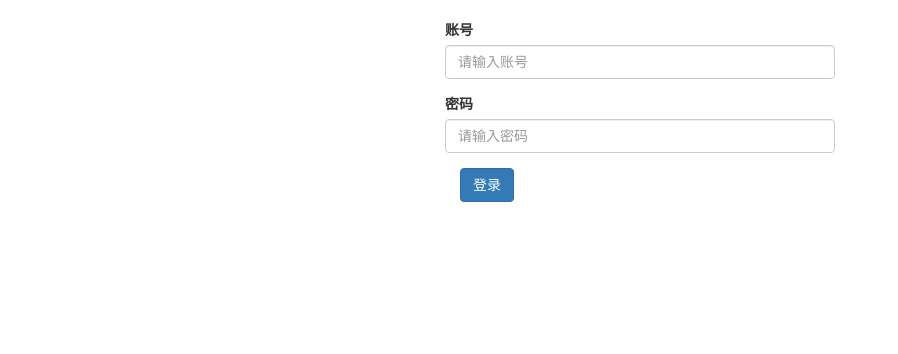
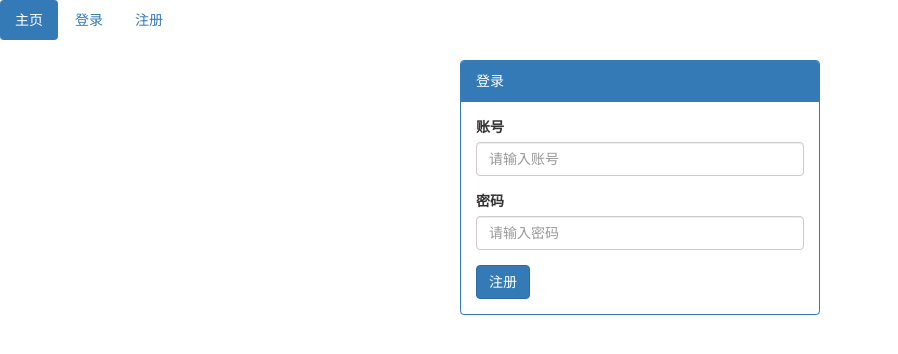
Before and after one commit to ZHAISHENKING/mark, a Flask app: template templates/login.html in a window 1280 px wide. Shown: the top 354 px of the page, without its empty margins (0-898 px from the left). Run offline with Flask 2, Linux system fonts and the light colour scheme; the template is opened without the code that fills it, so the values that code supplies are empty; parts of the project's set-up code (start-up, migrations or seed data) failed here and were passed over; some libraries are stand-ins or nearby versions.

Commit message:
登录+放开接口保存

```diff
--- a/routes.py
+++ b/routes.py
@@ -16,3 +16,4 @@ docs.add_resource(LoginView, '/login/', endpoint="login")
 docs.add_resource(LogoutView, '/logout/', endpoint="logout")                                    # 后台退出登录
 view.add_resource(CreateMarkAPI, '/mark', endpoint="mark")
 view.add_resource(Register, '/reg', endpoint="reg")
+view.add_resource(Login, '/login', endpoint="login")
--- a/templates/home.html
+++ b/templates/home.html
@@ -18,8 +18,20 @@
     </style>
 </head>
 <body>
+<ul class="nav nav-pills" id="myTabs">
+  <li role="presentation" class="active"><a href="#">主页</a></li>
+  <li role="presentation"><a href="#">登录</a></li>
+  <li role="presentation"><a href="#">注册</a></li>
+</ul>
 {% block body%}
 
 {% endblock %}
 </body>
 </html>
+<script src="https://cdn.bootcss.com/twitter-bootstrap/4.2.1/js/bootstrap.bundle.js"></script>
+<script>
+    $('#myTabs a').click(function (e) {
+      e.preventDefault()
+      $(this).tab('show')
+    })
+</script>
--- a/templates/login.html
+++ b/templates/login.html
@@ -6,10 +6,15 @@
         <div class="row">
         <div class="col-xs-6 col-md-4"></div>
         <div class="col-xs-6 col-md-4">
-             <form action="{{url_for('index.login')}}" method="post" class="form-horizontal">
+            <div class="panel panel-primary">
+                <div class="panel-heading">
+                    登录
+                </div>
+                <div class="panel-body">
+                    <form action="{{url_for('index.login')}}" method="post">
                       <div class="form-group">
                         <label for="exampleInputEmail1">账号</label>
-                <input name="name" type="text" class="form-control" id="exampleInputEmail1" placeholder="请输入账号">
+                        <input name="username" type="text" class="form-control" id="exampleInputEmail1" placeholder="请输入账号">
                       </div>
 
                       <div class="form-group">
@@ -17,8 +22,10 @@
                         <input name="password" type="password" class="form-control" id="exampleInputPassword1" placeholder="请输入密码">
                       </div>
 
-              <button type="submit" class="btn btn-primary">登录</button>
+                      <button type="submit" class="btn btn-primary">注册</button>
                     </form>
+                </div>
+            </div>
         </div>
         <div class="col-xs-6 col-md-4"></div>
     </div>
--- a/users/api.py
+++ b/users/api.py
@@ -46,9 +46,13 @@ class Login(Resource):
     def __init__(self):
         self.form = LoginForm(request.form)
 
+    def get(self):
+        return make_response(render_template('login.html'))
+
     @catch_exception
     def post(self):
         data = request.values
+        print(data["username"])
         username = data["username"]
         password = data["password"]
         if not username or not password:
```
Also changed, not shown: apps/api.py (+9 -10 lines). Lines whose indentation alone changed are shown as unchanged.
